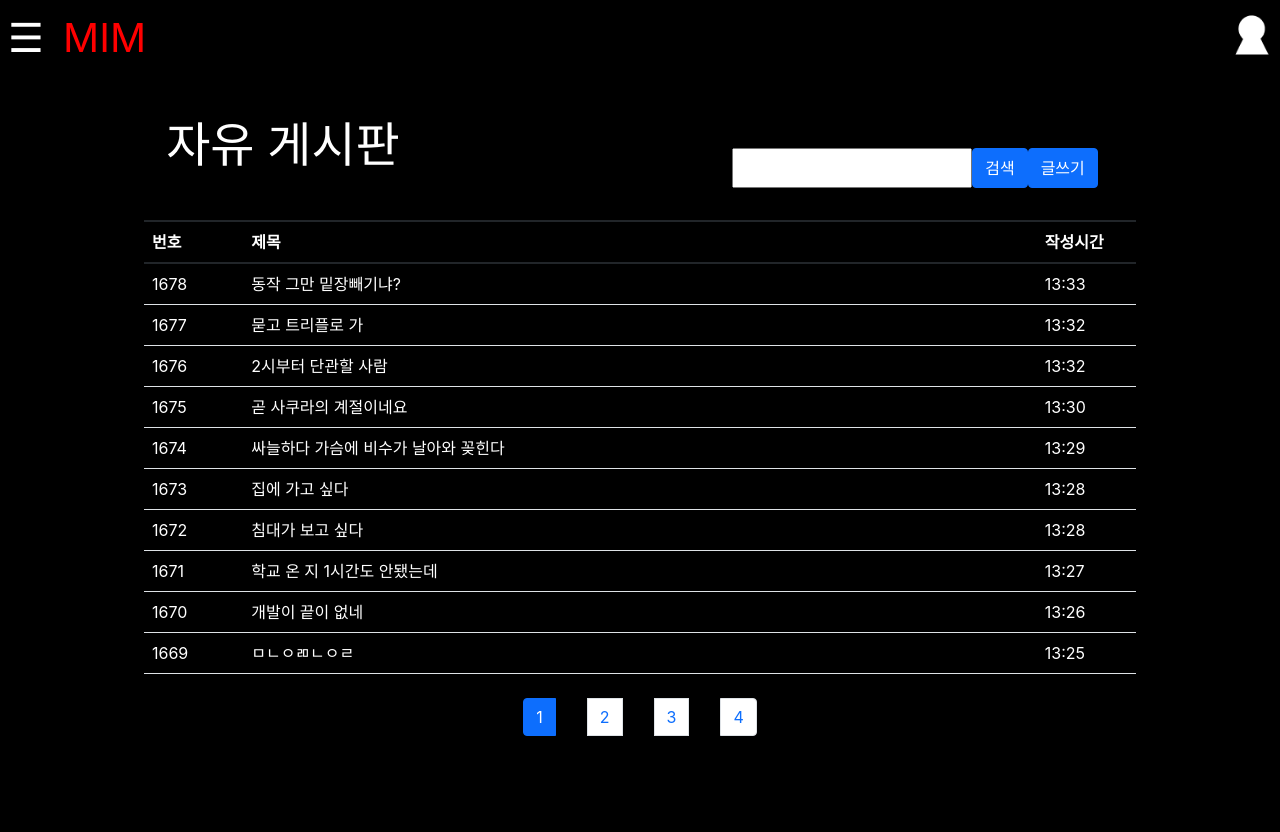
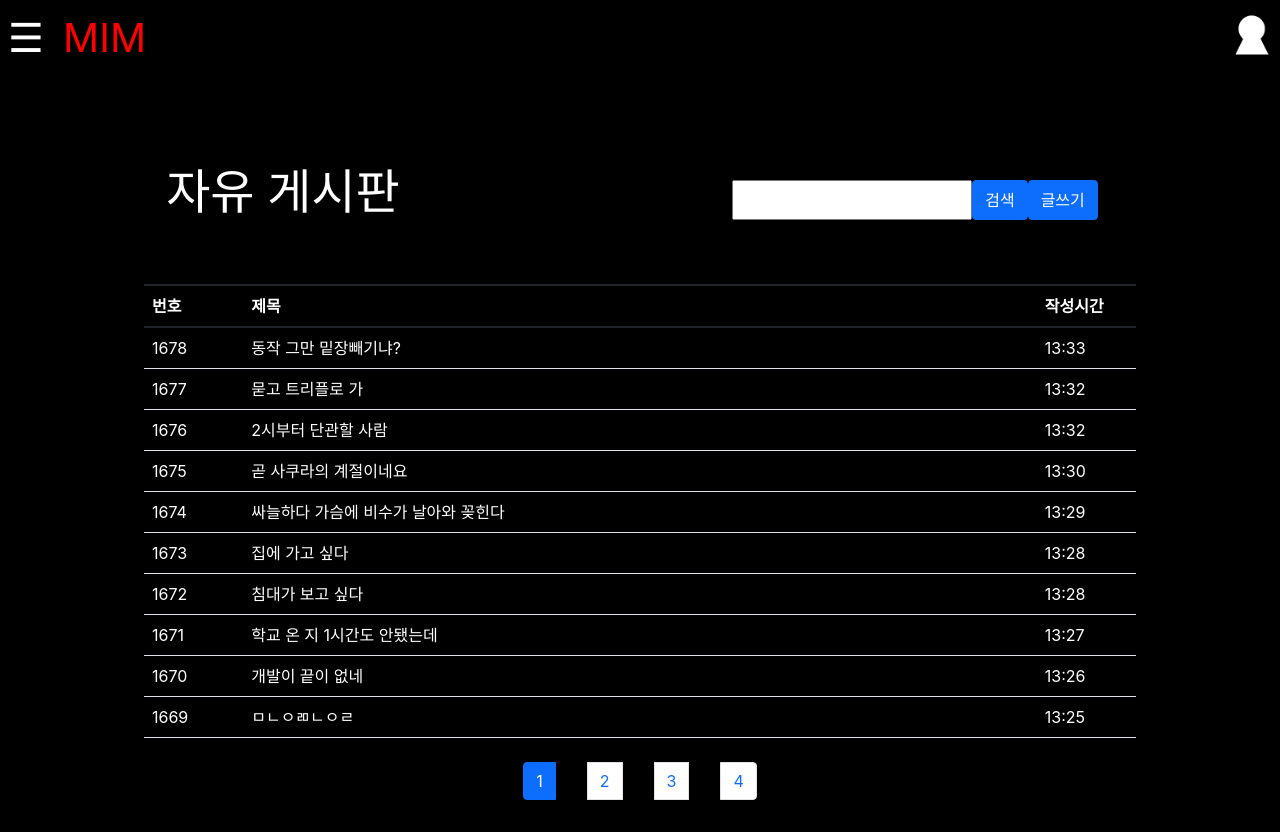
Before and after one commit to shot-on-my-taste-project/MIMFrontServer, a React (Create React App) app: page /community/free in a window 1280 px wide. Before the commit the page ends 800 px from the top, so only its background shows below. Built offline with nearby package versions, Linux system fonts and the light colour scheme.

Commit message:
[chore] 통합 자유게시판 모바일뷰 고려

```diff
--- a/src/styles/Community.css
+++ b/src/styles/Community.css
@@ -105,8 +105,10 @@ th, td {
 
 .FreeBoardThumb {
     display: flex;
-    justify-content: space-around;
-    padding-top: 3rem;
+    flex-direction: column;
+    align-items: center;
+    padding-top: 5rem;
+    padding-bottom: 2rem;
 }
 
 .FreeBoardThumb h1 {
@@ -117,6 +119,19 @@ th, td {
     .SearchArea {
         margin-top: 2rem;
     }
+
+    .FreeBoardThumb {
+        display: flex;
+        flex-direction: row;
+        justify-content: space-around;
+        padding-top: 5rem;
+        padding-bottom: 2rem;
+    }
+
+    .FreeBoardThumb h1 {
+        font-size: 3rem;
+        margin-bottom: -1rem;
+    }
 }
 
 
@@ -124,4 +139,17 @@ th, td {
     .SearchArea {
         margin-top: -5rem;
     }
+
+    .FreeBoardThumb {
+        display: flex;
+        flex-direction: row;
+        justify-content: space-around;
+        padding-top: 5rem;
+        padding-bottom: 2rem;
+    }
+
+    .FreeBoardThumb h1 {
+        font-size: 3rem;
+        margin-bottom: -1rem;
+    }
 }
```
